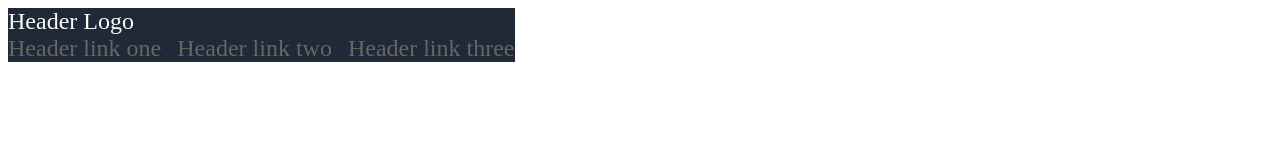
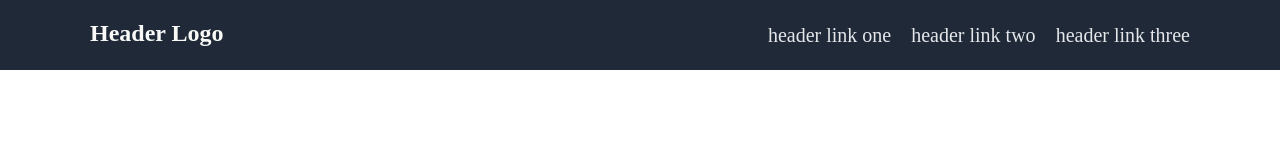
Before and after one commit to craigmasters/landing-page, a plain HTML site: page index.html in a window 1280 px wide. Drawn offline with Linux system fonts and the light colour scheme.

Commit message:
Match header with design

```diff
--- a/index.html
+++ b/index.html
@@ -7,11 +7,12 @@
         <link rel="stylesheet" href="style.css">
     </head>
     <body>
-        <div class="header">Header Logo
+        <div class="header">
+            <a class="logo">Header Logo</a>
             <ul class="right-links">
-                <li><a href="#">Header link one</a></li>
-                <li><a href="#">Header link two</a></li>
-                <li><a href="#">Header link three</a></li>
+                <li><a href="#">header link one</a></li>
+                <li><a href="#">header link two</a></li>
+                <li><a href="#">header link three</a></li>
             </ul>
         </div>
     </body>
--- a/style.css
+++ b/style.css
@@ -1,22 +1,46 @@
+* {
+    margin: 0;
+    padding: 0;
+}
+
 body {
-    display: flex;
+
 }
 
 .header {
     background-color: #1F2937;
+    padding: 20px 90px;
+    height: 30px;
+    display: flex;
+    flex: 1;
+    font-size: 24px;
+    justify-content: space-evenly;
+}
+
+.logo {
     color: #F9FAF8;
-    font-size: 24px;
+    font-weight: bold;
+    flex: 1 1 0;
+    height: 30px;
+}
+
+ul.right-links {
+    display: flex;
+    flex: 1 1 0;
+    color: white;
+    justify-content: flex-end;
+    align-items: center;
+    gap: 20px;
+    font-size: 20px;
+
 }
 
 ul {
-    display: flex;
     list-style: none;
-    margin: 0;
-    padding: 0;
     gap: 16px
   }
 
   a {
-    color: #666;
+    color: #E5E7EB;
     text-decoration: none;
   }
```
